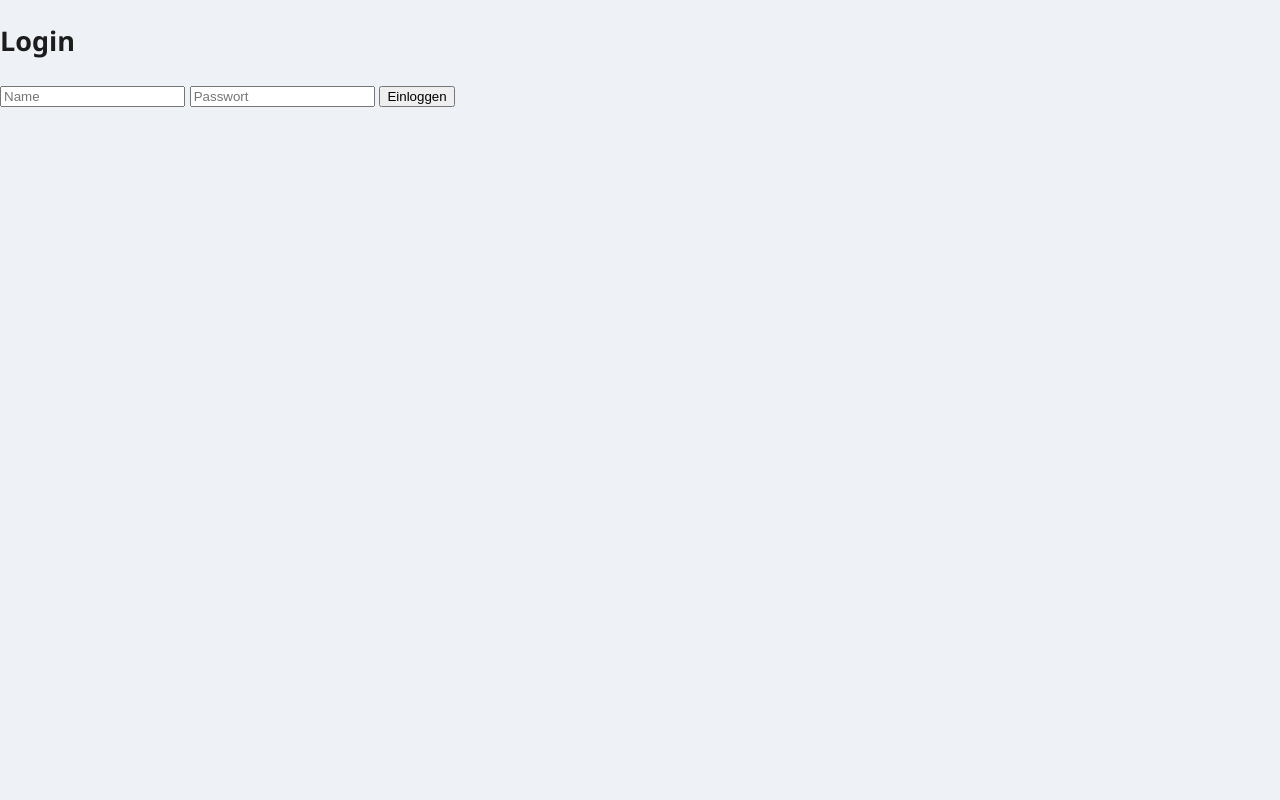
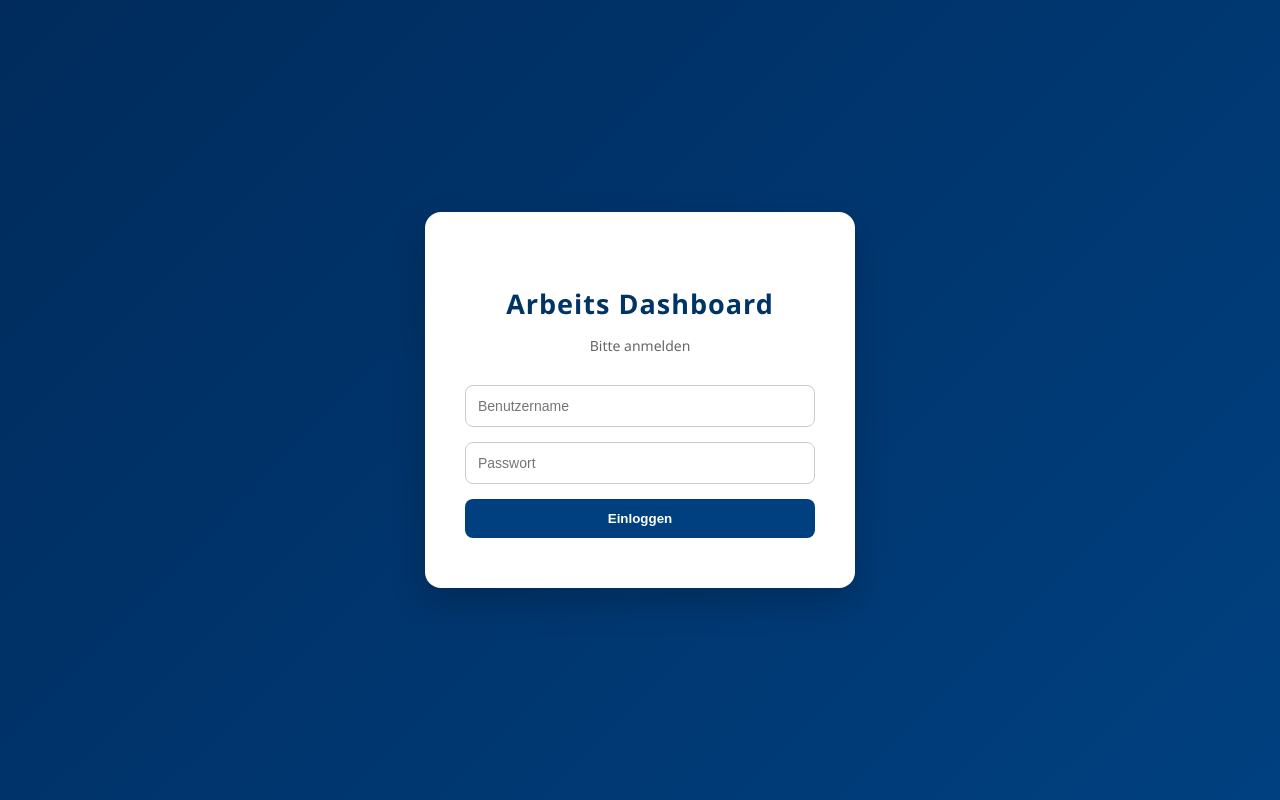
Before and after one commit to Can290107/arbeits-dashboard, a website: page public/login.html in a window 1280 px wide. Drawn offline with Linux system fonts and the light colour scheme.

Commit message:
Loginseite verschönert

```diff
--- a/public/login.html
+++ b/public/login.html
@@ -3,17 +3,23 @@
 <head>
     <meta charset="UTF-8">
     <title>Login - Arbeits Dashboard</title>
-    <link rel="stylesheet" href="style.css">
+    <link rel="stylesheet" href="/style.css">
 </head>
-<body>
+<body class="login-body">
 
-<div class="login-box">
-    <h2>Login</h2>
-    <form method="POST" action="/login">
-        <input type="text" name="username" placeholder="Name" required>
-        <input type="password" name="password" placeholder="Passwort" required>
-        <button type="submit">Einloggen</button>
-    </form>
+<div class="login-wrapper">
+
+    <div class="login-card">
+        <h2>Arbeits Dashboard</h2>
+        <p class="login-subtitle">Bitte anmelden</p>
+
+        <form method="POST" action="/login">
+            <input type="text" name="username" placeholder="Benutzername" required>
+            <input type="password" name="password" placeholder="Passwort" required>
+            <button type="submit">Einloggen</button>
+        </form>
+    </div>
+
 </div>
 
 </body>
```
